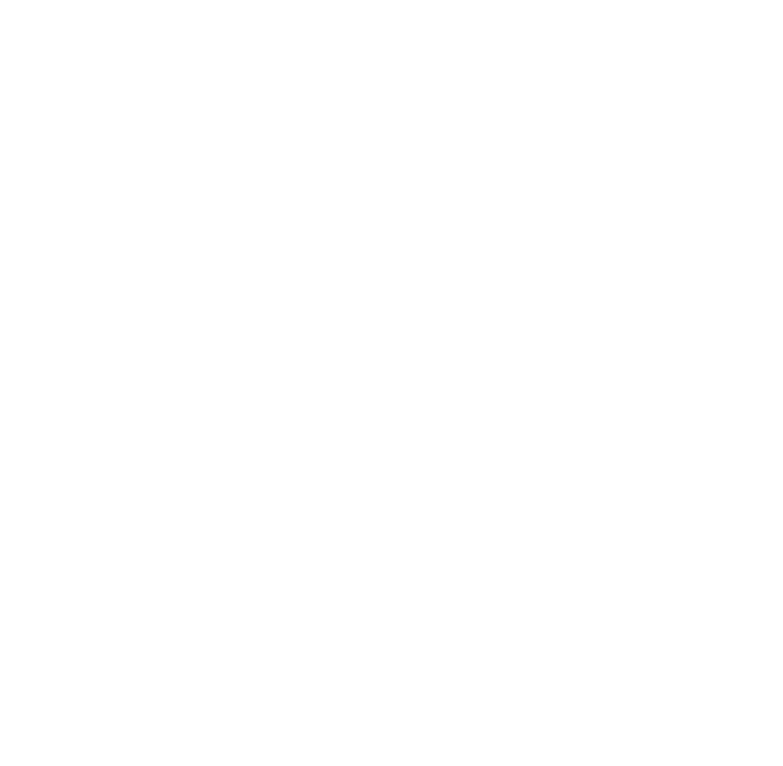
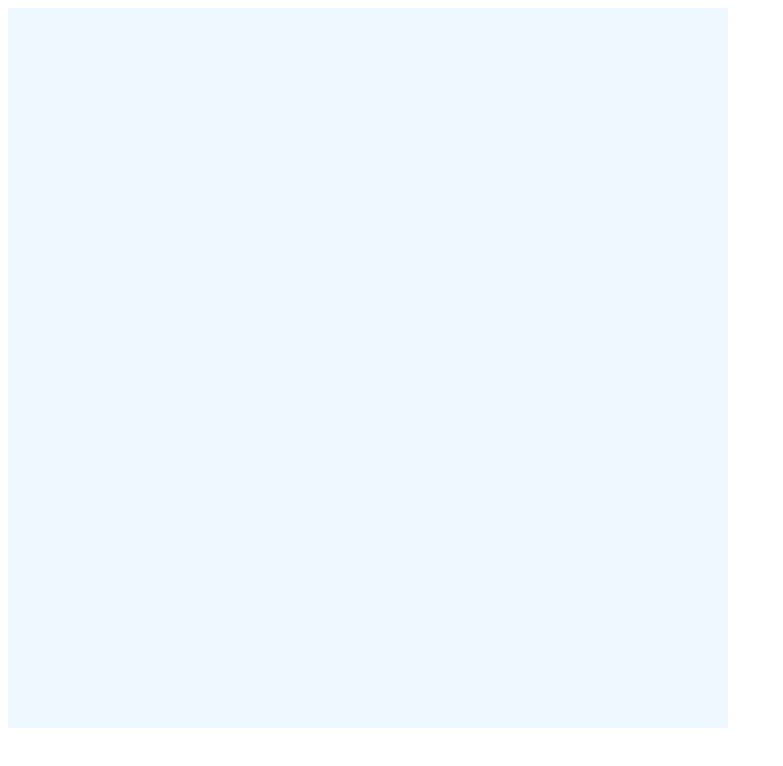
Before and after one commit to vpchar/odin-etch-a-sketch, a plain HTML site: page index.html in a window 1280 px wide. Shown: the top 766 px of the page, without its empty margins (0-783 px from the left). Drawn offline with Linux system fonts and the light colour scheme.

Commit message:
Step 2 - square grid

```diff
--- /dev/null
+++ b/etch.css
@@ -0,0 +1,25 @@
+html, body {
+    height: 100%;
+  }
+
+.grid{
+    display: flex;
+    flex-direction: column;
+    justify-content: stretch;
+    max-width: 950px;
+    max-height: 950px;
+    /* max width per assignment, square divs => max height */
+    margin: 0;
+    padding: 0;
+    background-color: aliceblue;
+    height: 90%;
+    aspect-ratio: 1;
+}
+.col, .row{
+    display: flex;
+    flex-direction: row;
+    justify-content:stretch;
+    margin:0;
+    padding: 0;
+    aspect-ratio: 1;
+}
--- a/etch.js
+++ b/etch.js
@@ -0,0 +1,19 @@
+let gridSize = 100; //original grid as per assignment
+
+let step2createGrid = () => {
+    const body = document.getElementsByTagName('body');
+    body[0].innerHTML = '<div class="grid"></div>';
+    const grid = document.getElementsByClassName('grid');
+    let str = '';
+    for(i=0;i<gridSize;i++){
+        str+=`<div class="row" id="row-${i}">`; //new line
+            for(j=0;j<gridSize;j++){
+                str+=`<div class="col" id="row-${i}-col-${j}"></div>`;
+            }
+        str+=`</div>`; //new line
+    }
+    grid[0].innerHTML=str;
+}
+
+// step1createRepository
+step2createGrid()
--- a/index.html
+++ b/index.html
@@ -4,6 +4,8 @@
     <meta charset="UTF-8">
     <meta http-equiv="X-UA-Compatible" content="IE=edge">
     <meta name="viewport" content="width=device-width, initial-scale=1.0">
+    <script defer src="./etch.js" type="text/javascript"></script>
+    <link rel="stylesheet" href="./etch.css">
     <title>Etch-a-Sketch</title>
 </head>
 <body>
```
